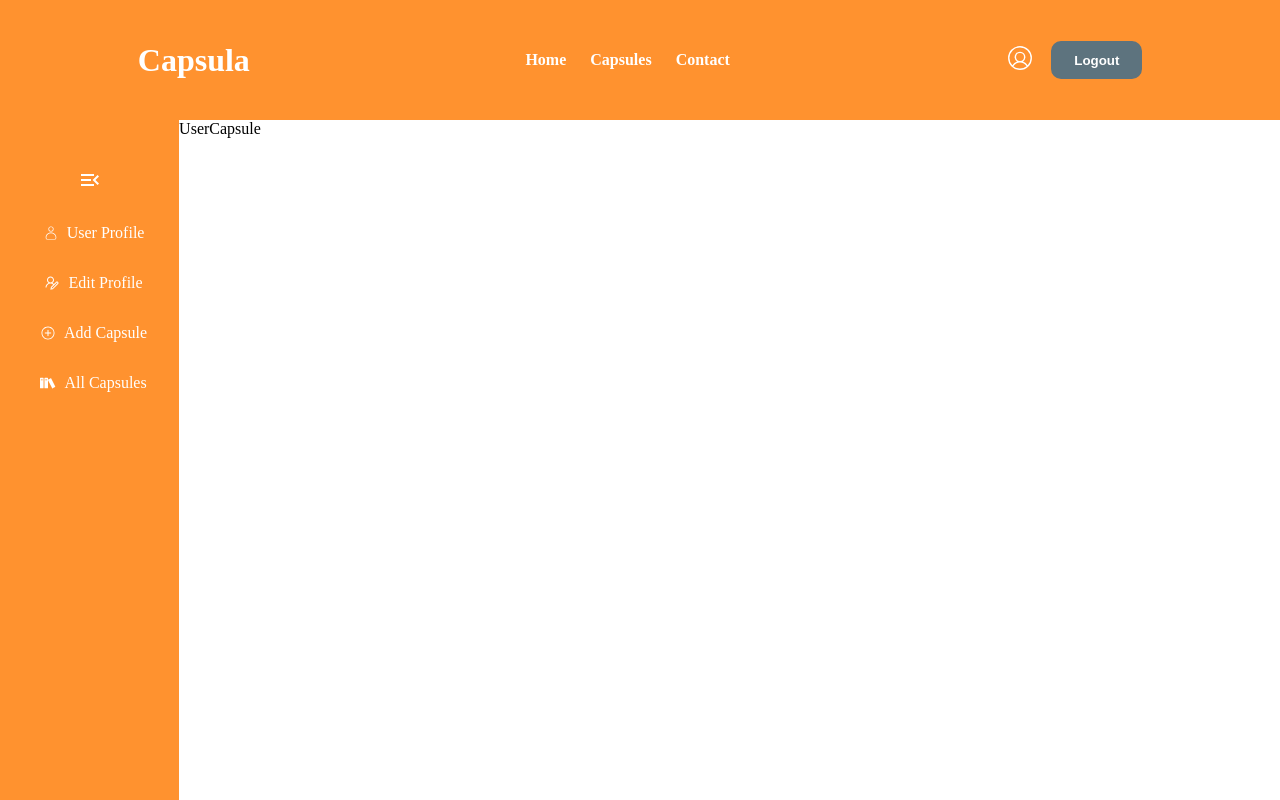
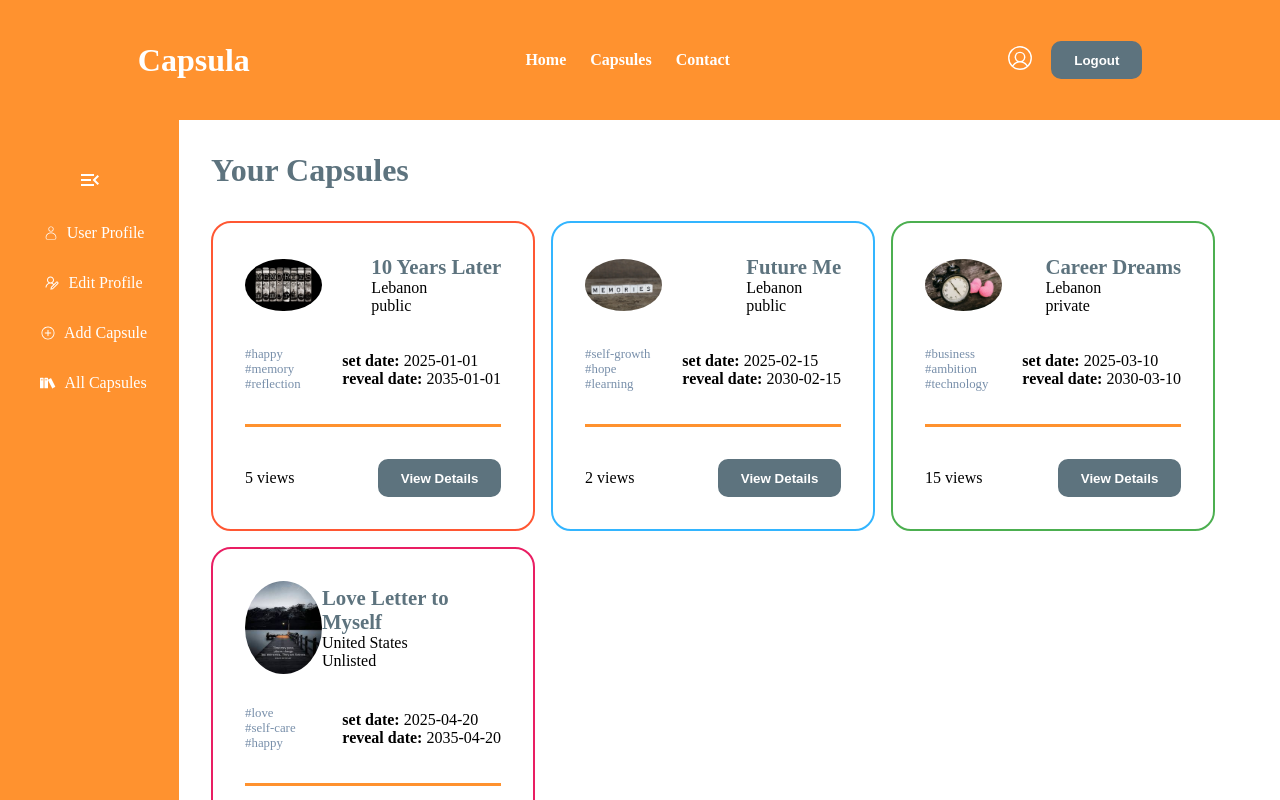
Before and after one commit to TheManana11/time-capsule, a React (Create React App) app in the folder time-capsule-client/: page /dashboard/user-capsules in a window 1280 px wide. Shown: the top 800 px of the page. Built offline with nearby package versions, Linux system fonts and the light colour scheme.

Commit message:
Finished desgin all user Capsules Page

```diff
--- a/time-capsule-client/src/components/Capsule Card/CapsuleCard.jsx
+++ b/time-capsule-client/src/components/Capsule Card/CapsuleCard.jsx
@@ -2,7 +2,7 @@ import React from 'react'
 import './CapsuleCard.css'
 import Button from '../shared/Button/Button'
 
-const CapsuleCard = ({img, title, set_date, reveal_date, tags, views, location, color}) => {
+const CapsuleCard = ({img, title, set_date, reveal_date, tags, views, location, color, type=""}) => {
   return (
     <div className='capsule-card-container' style={{border: `2px solid ${color}`}}>
         <div className="card-head">
@@ -10,6 +10,7 @@ const CapsuleCard = ({img, title, set_date, reveal_date, tags, views, location,
             <div className="capsule-card-head-content">
                 <h2>{title}</h2>
                 <p>{location}</p>
+                <p>{type ? type : ""}</p>
             </div>
         </div>
         <div className="card-middle">
--- /dev/null
+++ b/time-capsule-client/src/pages/User Capsules/UserCapsule.css
@@ -0,0 +1,35 @@
+.user-capsules-container{
+    display: flex;
+    flex-direction: column;
+    margin: 2rem;
+    gap: 2rem;
+
+}
+
+.user-capsules-container > h1{
+    color: #5D737E;
+}
+
+.user-capsules{
+    display: grid;
+    grid-template-columns: repeat(3, 1fr);
+    gap: 1rem;
+}
+
+@media (max-width: 1250px) {
+  .user-capsules{
+    display: grid;
+    grid-template-columns: repeat(2, 1fr);
+    gap: 1rem;
+}
+
+}
+
+@media (max-width: 768px) {
+  .user-capsules{
+    display: grid;
+    grid-template-columns: repeat(1, 1fr);
+    gap: 1rem;
+}
+
+}
--- a/time-capsule-client/src/pages/User Capsules/UserCapsule.jsx
+++ b/time-capsule-client/src/pages/User Capsules/UserCapsule.jsx
@@ -1,8 +1,132 @@
-import React from 'react'
+import React, {  useState} from 'react'
+import './UserCapsule.css'
+import CapsuleCard from '../../components/Capsule Card/CapsuleCard'
+
+import img1 from '../../assets/images/1.webp'
+import img2 from '../../assets/images/2.webp'
+import img3 from '../../assets/images/3.webp'
+import img4 from '../../assets/images/4.jfif'
+import img5 from '../../assets/images/5.jfif'
+import img6 from '../../assets/images/6.jfif'
+import img7 from '../../assets/images/1.webp'
+import img8 from '../../assets/images/2.webp'
+import img9 from '../../assets/images/3.webp'
+import img10 from '../../assets/images/1.webp'
+
+import vid1 from '../../assets/videos/WhatsApp Video 2025-07-13 at 7.25.00 PM.mp4'
+import vid2 from '../../assets/videos/WhatsApp Video 2025-07-13 at 7.25.03 PM.mp4'
+import vid3 from '../../assets/videos/WhatsApp Video 2025-07-13 at 7.25.04 PM.mp4'
+import vid4 from '../../assets/videos/WhatsApp Video 2025-07-13 at 7.25.10 PM.mp4'
+import vid5 from '../../assets/videos/WhatsApp Video 2025-07-13 at 7.25.12 PM.mp4'
+
+import audio from '../../assets/audios/WhatsApp Ptt 2025-07-13 at 7.23.30 PM.ogg'
 
 const UserCapsule = () => {
+   const [capsules, setCapsules] = useState([
+      {
+        id: 1,
+        user_id: 1,
+        user_name: "John Dee",
+        title: "10 Years Later",
+        location: "Lebanon",
+        message:
+          "This is a random message paragraph filled with memories and future hopes.",
+        image_url: img1,
+        video_url: vid1,
+        audio_url: audio,
+        set_date: "2025-01-01",
+        reveal_date: "2035-01-01",
+        status: "public",
+        is_surprise: 0,
+        emoji: "😊",
+        views: 5,
+        color: "#FF5733",
+        tags: ["happy", "memory", "reflection"],
+        type: "public"
+      },
+
+      {
+        id: 2,
+        user_id: 2,
+        user_name: "Alice Ray",
+        title: "Future Me",
+        location: "Lebanon",
+        message: "I hope you’re happy with what you’ve become.",
+        image_url: img2,
+        video_url: vid2,
+        audio_url: audio,
+        set_date: "2025-02-15",
+        reveal_date: "2030-02-15",
+        status: "private",
+        is_surprise: 1,
+        emoji: "🌟",
+        views: 2,
+        color: "#33B5FF",
+        tags: ["self-growth", "hope", "learning"],
+        type: "public"
+      },
+      {
+        id: 3,
+        user_id: 3,
+        user_name: "David King",
+        title: "Career Dreams",
+        location: "Lebanon",
+        message: "Keep pushing forward no matter what comes your way.",
+        image_url: img3,
+        video_url: vid3,
+        audio_url: audio,
+        set_date: "2025-03-10",
+        reveal_date: "2030-03-10",
+        status: "public",
+        is_surprise: 0,
+        emoji: "🚀",
+        views: 15,
+        color: "#4CAF50",
+        tags: ["business", "ambition", "technology"],
+        type: "private"
+      },
+      {
+        id: 4,
+        user_id: 4,
+        user_name: "Lina Hope",
+        title: "Love Letter to Myself",
+        location: "United States",
+        message: "You are loved more than you know.",
+        image_url: img4,
+        video_url: vid4,
+        audio_url: audio,
+        set_date: "2025-04-20",
+        reveal_date: "2035-04-20",
+        status: "public",
+        is_surprise: 1,
+        emoji: "❤️",
+        views: 25,
+        color: "#E91E63",
+        tags: ["love", "self-care", "happy"],
+        type: "Unlisted"
+      }
+    ]);
   return (
-    <div>UserCapsule</div>
+    <div className='user-capsules-container'>
+      <h1>Your Capsules</h1>
+      <div className="user-capsules">
+        {
+          capsules.map((capsule, index) => {
+            return <CapsuleCard
+                img={capsule.image_url}
+                title={capsule.title}
+                location={capsule.location}
+                set_date={capsule.set_date}
+                reveal_date={capsule.reveal_date}
+                views={capsule.views}
+                tags={capsule.tags}
+                color = {capsule.color}
+                type={capsule.type}
+              />
+          })
+        }
+      </div>
+    </div>
   )
 }
 
```
